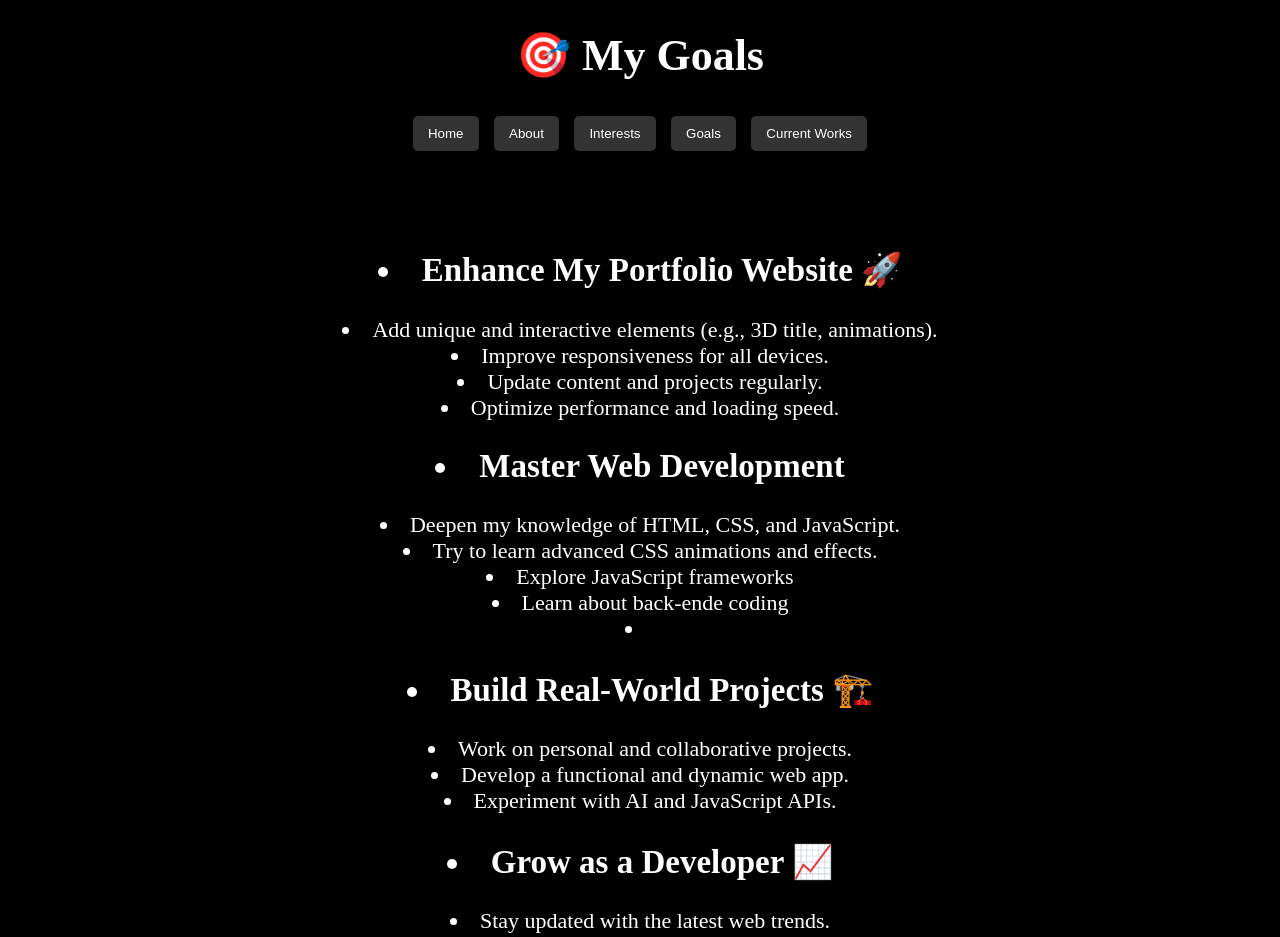
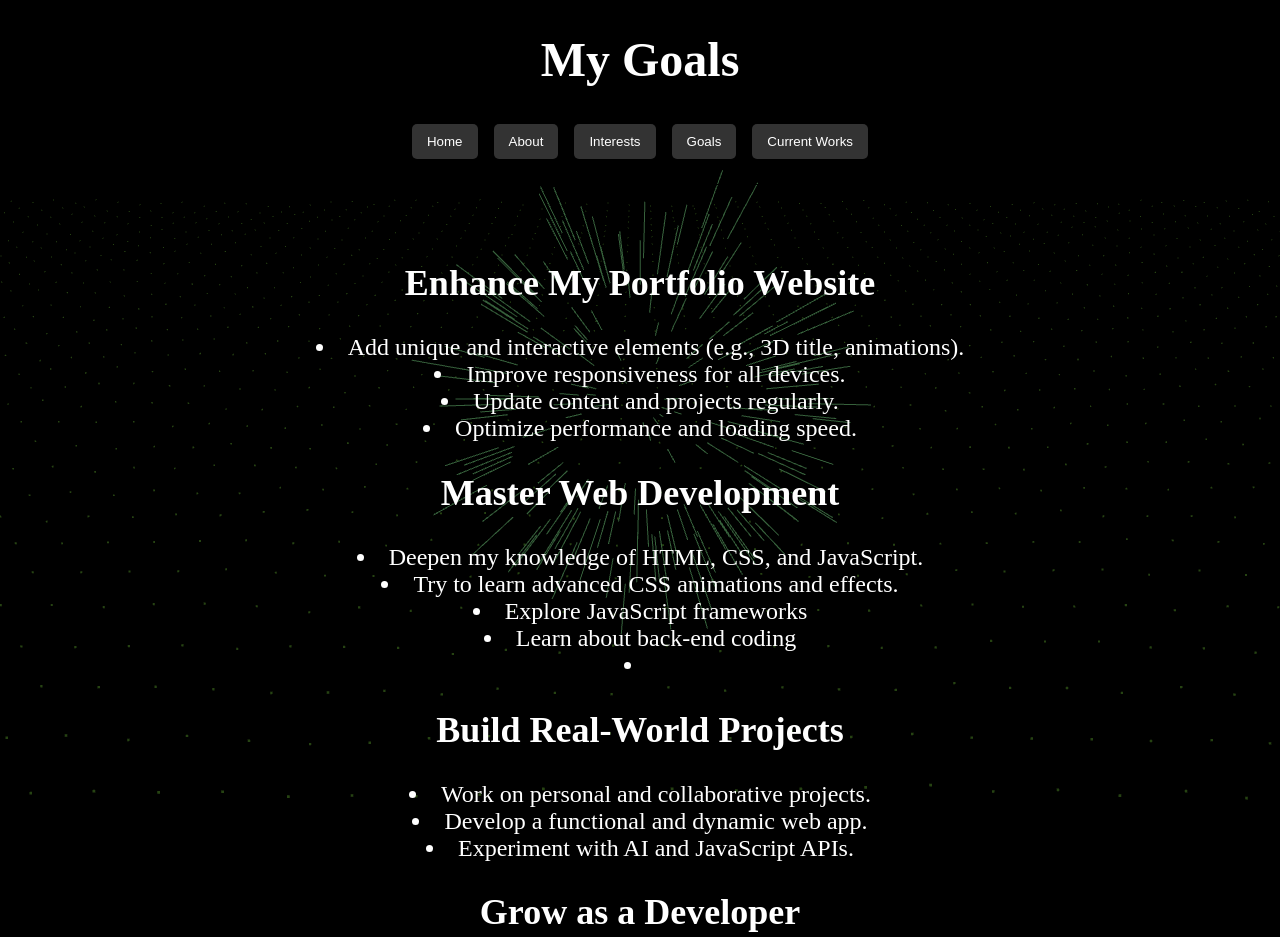
Before and after one commit to CypherDevOfficial/CypherDevOfficial.github.io, a plain HTML site: page goals.html in a window 1280 px wide. Shown: the top 937 px of the page. Drawn offline with nearby package versions, Linux system fonts and the light colour scheme.

Commit message:
Update goals.html

```diff
--- a/goals.html
+++ b/goals.html
@@ -1,9 +1,13 @@
 <!DOCTYPE html>
 <html>
-  <link rel="stylesheet" href="style.css">
+<head>
+    <title>CypherDev's Goals</title>
+   <link rel="stylesheet" href="style.css">
+    <div id="vanta-bg" style="position: fixed; top: 0; left: 0; width: 100%; height: 100%; z-index: -1;"></div>
 
-
-    <h1>🎯 My Goals</h1>
+</head>
+<body>
+    <h1>My Goals</h1>
     <nav style="text-align: center;">
       <button onclick="location.href='index.html'">Home</button>
       <button onclick="location.href='about.html'">About</button>
@@ -13,26 +17,34 @@
     </nav>
     <hr>
     <br>
-    <h2><li>Enhance My Portfolio Website 🚀</li></h2>
+    <style>
+        body {
+            text-align: center;
+            font-size: 24px;
+        }
+    </style>
+    <h2>Enhance My Portfolio Website</h2>
     <li>Add unique and interactive elements (e.g., 3D title, animations).</li>
     <li>Improve responsiveness for all devices.</li>
     <li>Update content and projects regularly.</li>
     <li>Optimize performance and loading speed.</li>
-    <h2><li>Master Web Development</li></h2>
+    <h2>Master Web Development</h2>
     <li>Deepen my knowledge of HTML, CSS, and JavaScript.</li>
     <li>Try to learn advanced CSS animations and effects.</li>
     <li>Explore JavaScript frameworks</li>
-    <li>Learn about back-ende coding<li>
-    <h2><li>Build Real-World Projects 🏗️</li></h2>
+    <li>Learn about back-end coding<li>
+    <h2>Build Real-World Projects</h2>
     <li>Work on personal and collaborative projects.</li>
     <li>Develop a functional and dynamic web app.</li>
     <li>Experiment with AI and JavaScript APIs.</li>
-    <h2><li>Grow as a Developer 📈</li></h2>
+    <h2>Grow as a Developer</h2>
     <li>Stay updated with the latest web trends.</li>
     <li>Improve problem-solving and coding efficiency.</li>
     <li>Build a strong online presence with my portfolio.</li>
     <li>Share my knowledge and help others in the coding community.</li>
- <script src="https://cdnjs.cloudflare.com/ajax/libs/three.js/r121/three.min.js"></script>
+
+
+    <script src="https://cdnjs.cloudflare.com/ajax/libs/three.js/r121/three.min.js"></script>
   <script src="https://cdn.jsdelivr.net/npm/vanta@latest/dist/vanta.dots.min.js"></script>
   <script>
     VANTA.DOTS({
```
